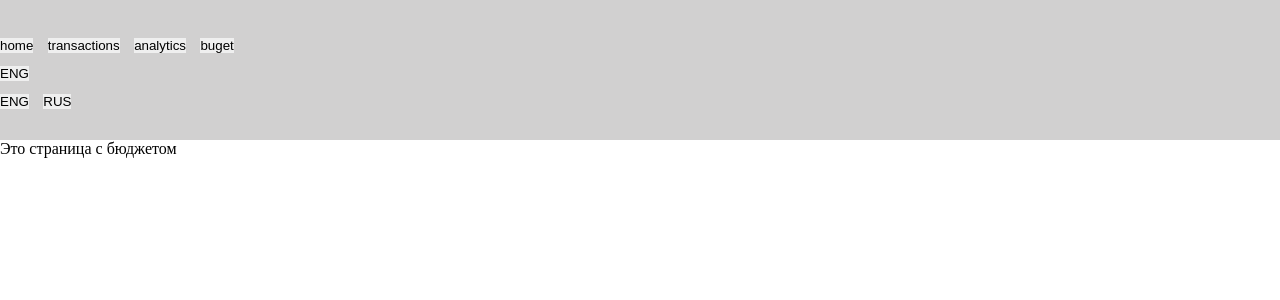
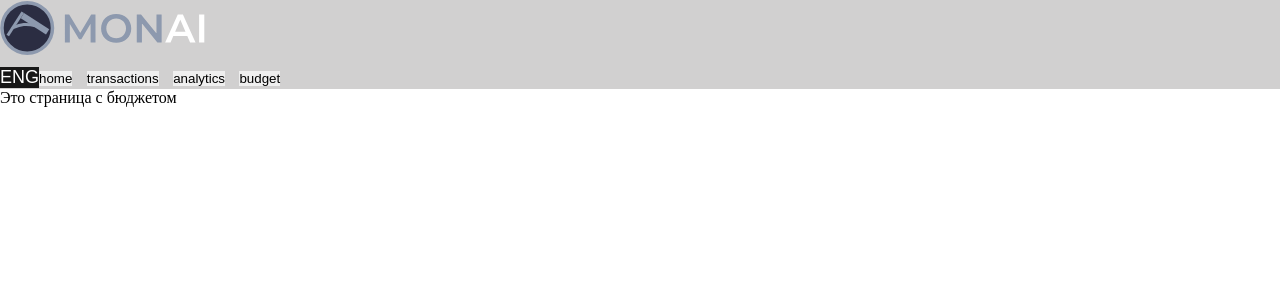
Before and after one commit to vivatttt/Bot-Accountant, a Flask app: page /budget in a window 1280 px wide. Shown: the top 300 px of the page. Run offline with Flask 3, Linux system fonts and the light colour scheme.

Commit message:
1st commit

```diff
--- a/app/static/styles/main.css
+++ b/app/static/styles/main.css
@@ -80,41 +80,96 @@ ul.nav a:hover{
 
 }
 
-.button{
-    font-weight: bold;
-    margin-top: 0;
-    margin-left: 10px;
-    outline: none;
-    border: none;
-    width: 100px;
-    height: 40px;
-    border-radius: 3px;
-    background-color: #d1d0d0;
-    transition: 0.2s;
+.dropdown {
+    float: left;
+    overflow: hidden;
+  }
+
+.dropdown .dropbtn {
+    position: relative;
     font-size: 18px;
-    text-decoration: none; /* Убираем подчеркивание */
-    color: #333;
-}
-.href{
-    font-weight: bold;
-    margin-top: 0;
-    margin-left: 10px;
-    outline: none;
-    border: none;
-    display: inline-block;
-    transition: 0.2s;
-    border-radius: 3px;
-    background-color: #d1d0d0;
-
-    font-size: 18px;
-    text-decoration: none; /* Убираем подчеркивание */
-    color: #333;
-    padding: 7px;
+    color: white;
+    background-color: #171717;
+    font-family: "Montserrat", sans-serif;
+    font-optical-sizing: auto;
+    font-weight: normal;
+    font-style: normal;
 }
 
-.href:hover{
-    transform: scale(1.1);
+
+.dropdown-content {
+display: none;
+position: absolute;
+background-color: transparent;
+min-width: 22px;
+
 }
-.button:hover {
-    transform: scale(1.15);
+
+.dropdown-content a {
+float: none;
+color: #ffffff;
+padding: 12px 10px;
+text-decoration: none;
+display: block;
+text-align: left;
+background-color: transparent;
 }
+.ENG-btn{
+    cursor: pointer;
+    border: none;
+    background-color: transparent;
+    height: 22px;
+    font-family: "Montserrat", sans-serif;
+    font-optical-sizing: auto;
+    font-weight: normal;
+    font-style: normal;
+    font-size: 18px;
+    color: #ffffff;
+}
+.RUS-btn{
+    cursor: pointer;
+    border: none;
+    background-color: transparent;
+    height: 22px;
+    font-family: "Montserrat", sans-serif;
+    font-optical-sizing: auto;
+    font-weight: normal;
+    font-style: normal;
+    font-size: 18px;
+    color: #ffffff;
+
+}
+@media(hover: hover){
+    .ENG-btn:hover{
+        text-decoration: underline;
+        color: #ffffff;
+    }
+}
+@media(hover: none){
+    .ENG-btn:active{
+        text-decoration: underline;
+        color: #ffffff;
+    }
+}
+@media(hover: hover){
+    .RUS-btn:hover{
+        text-decoration: underline;
+        color: #ffffff;
+    }
+}
+@media(hover: none){
+    .RUS-btn:active{
+        text-decoration: underline;
+        color: #ffffff;
+    }
+}
+@media(hover: hover){
+    .dropdown:hover .dropdown-content {
+        display: block;
+        }
+}
+@media(hover: none){
+    .dropdown:active .dropdown-content {
+        display: block;
+        }
+}
--- a/app/templates/layout.html
+++ b/app/templates/layout.html
@@ -13,12 +13,12 @@
 <body>
     <div class="wrapper">
         <div class="header">
-            <img class="name" src="" alt="">
+            <img class="name" src="/static/imgs/logo.svg" alt=""></img>
             <div class="butttons">
-                <a href=""><button class="" >home</button></a>
-                <a href=""><button class="" >transactions</button></a>
-                <a href=""><button class="" >analytics</button></a>
-                <a href=""><button class="" >buget</button></a>
+                <a href="/templates/main_page.html"><button class="" >home</button></a>
+                <a href="/templates/transactions_page.html"><button class="" >transactions</button></a>
+                <a href="/templates/analytics_page.html"><button class="" >analytics</button></a>
+                <a href="/templates/budget_page.html"><button class="" >budget</button></a>
                 <div class="dropdown">
                     <button class="dropbtn">ENG
                       <i class="fa fa-caret-down"></i>
@@ -28,7 +28,7 @@
                       <a href=""><button class="RUS-btn" >RUS</button></a>
                     </div>
                 </div>
-                <img class="drpdn-arrow" src="" alt="">
+
             </div>
         </div>
     </div>
```
Also changed, not shown: app/templates/main_page_before_signup.html (deleted, +0 -14 lines), app/templates/main_page.html (renamed from app/templates/main_page_after_signup.html).
